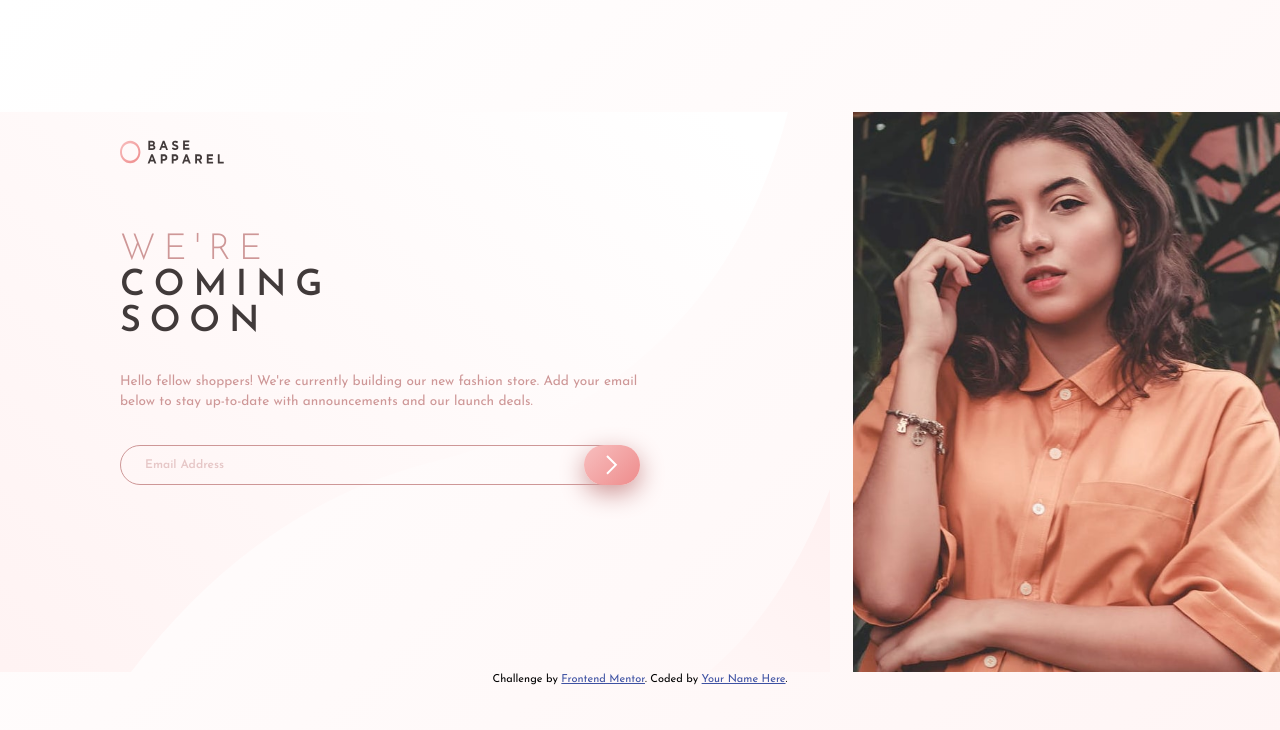
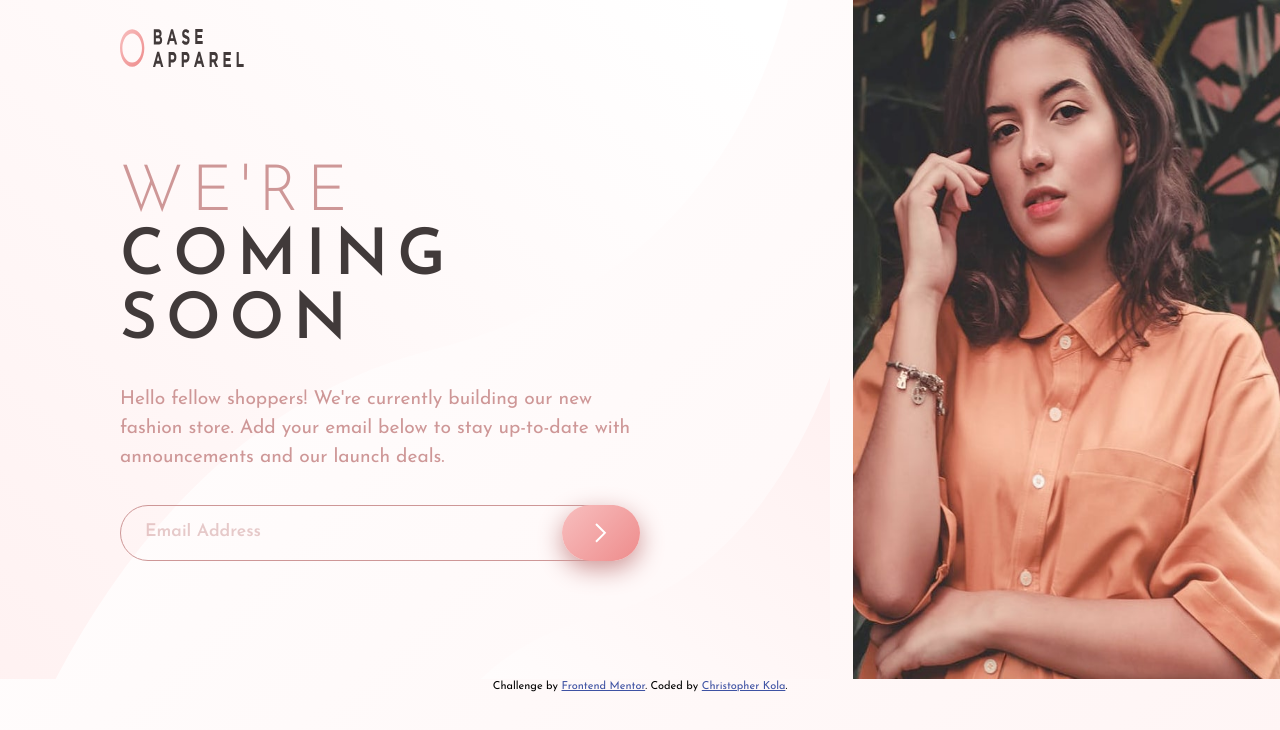
Before and after one commit to Ckola99/coming-soon-page, a plain HTML site: page index.html in a window 1280 px wide. Drawn offline with Linux system fonts and the light colour scheme.

Commit message:
added to readme and changes to index.html

```diff
--- a/index.html
+++ b/index.html
@@ -110,7 +110,7 @@
 					href="https://www.frontendmentor.io?ref=challenge"
 					target="_blank"
 					>Frontend Mentor</a
-				>. Coded by <a href="#">Your Name Here</a>.
+				>. Coded by <a href="#">Christopher Kola</a>.
 			</p>
 		</footer>
 
--- a/style.css
+++ b/style.css
@@ -19,7 +19,7 @@ body {
 	font-size: 16px; /* font size as per style guide */
 	font-family: "Josefin Sans";
 	display: grid;
-	place-content: center;
+	place-content: top;
 	background: linear-gradient(
 		135deg,
 		hsl(0, 0%, 100%),
@@ -62,13 +62,12 @@ h6 {
 	font-weight: 300, 400, 600;
 }
 
-
 header {
 	padding: 1.75rem;
 }
 
 header img {
-	height: 1.50rem;
+	height: 1.5rem;
 	width: 6.5rem;
 }
 
@@ -104,7 +103,6 @@ header img {
 	color: hsl(0, 36%, 70%);
 }
 
-
 .info {
 	margin-block: 2rem;
 	font-size: 0.85rem;
@@ -139,7 +137,7 @@ input:focus {
 }
 
 input {
-		width: 90%;
+	width: 90%;
 }
 
 .img-box {
@@ -199,10 +197,11 @@ button:hover {
 @media (min-width: 600px) {
 	main {
 		display: grid;
-		grid-template-areas: "header hero"
-				     "content-section hero"
-				     "content-section hero"
-				     "footer footer";
+		grid-template-areas:
+			"header hero"
+			"content-section hero"
+			"content-section hero"
+			"footer hero";
 		grid-template-columns: 2fr 1fr;
 		background: url(./images/bg-pattern-desktop.svg);
 		background-repeat: no-repeat;
@@ -222,16 +221,46 @@ button:hover {
 		max-width: 70%;
 	}
 
-	.content-section p{
+	.info {
 		grid-area: content-section;
 		text-align: left;
+		font-size: 1.2rem;
 	}
 
 	.content-section h1 {
 		text-align: left;
+		font-size: 4rem;
+		line-height: 4rem;
 	}
 
 	header {
 		margin-left: 5.75rem;
 	}
+
+	.input-box {
+		height: 3.5rem;
+	}
+
+	input {
+		font-size: 0.95rem;
+	}
+
+	.img-box {
+
+	height: 3.5rem;
+	width: 4.85rem;
+	}
+
+	.error-text {
+	font-size: 1rem;
+	}
+
+	input {
+	font-size: 1.10rem;
 }
+
+	header img {
+	height: 2.5rem;
+	width: 7.75rem;
+	}
+}
```
Also changed, not shown: images/screencapture-127-0-0-1-5500-2024-05-30-22_46_15.png (added), images/screencapture-127-0-0-1-5500-2024-05-30-22_47_26.png (added), 1 other file.
